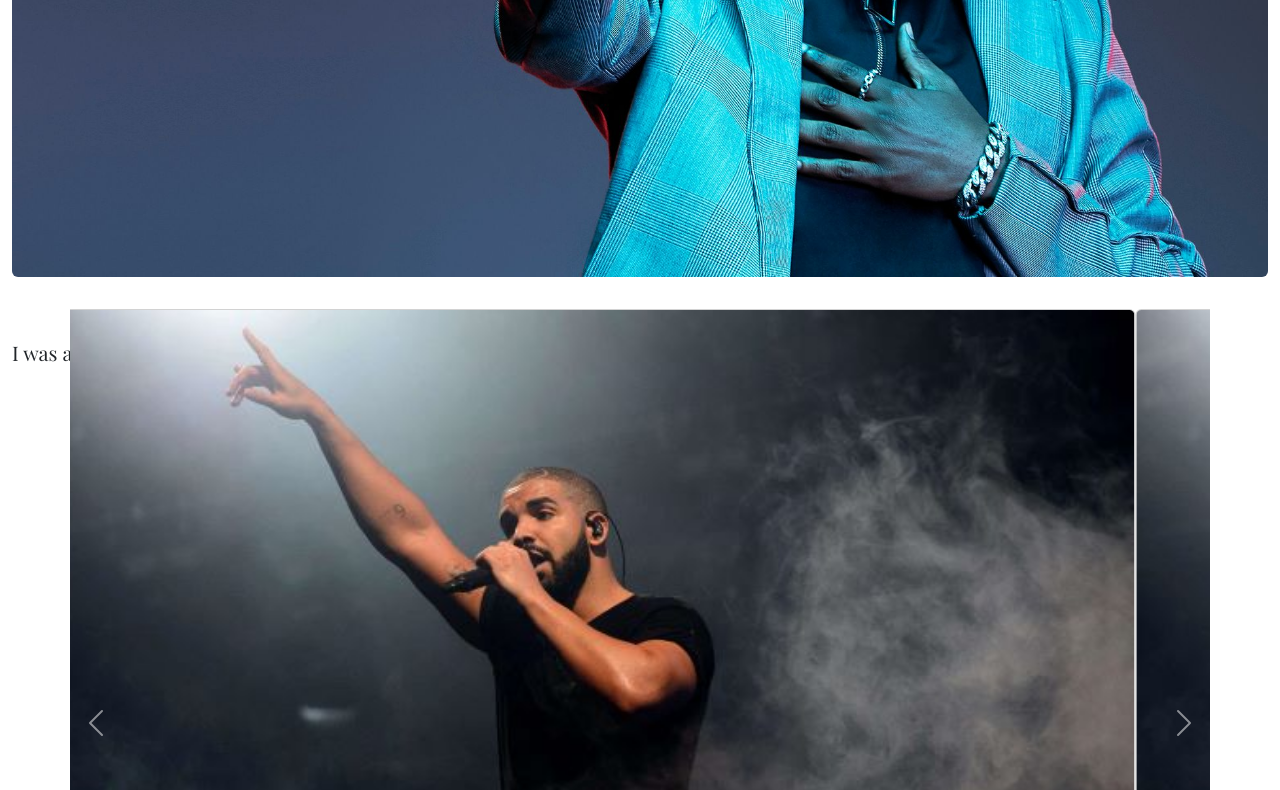
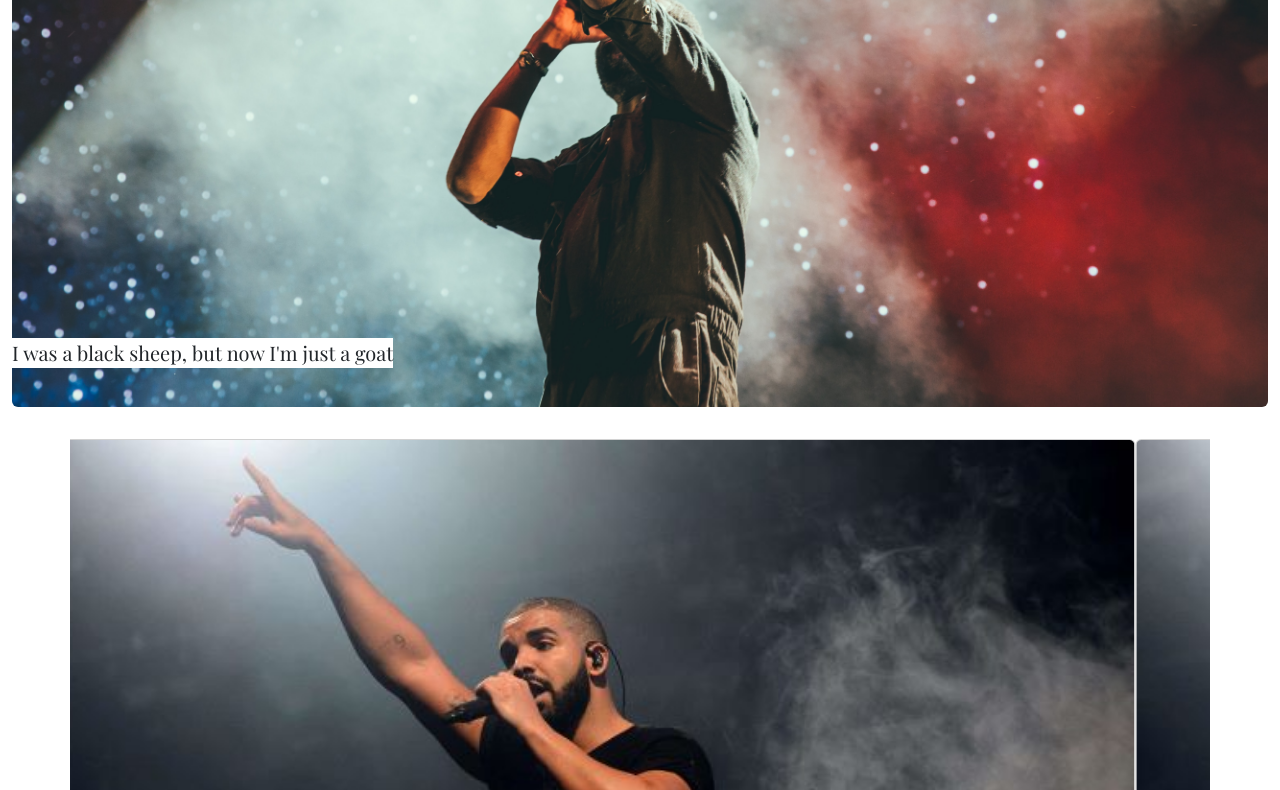
Before and after one commit to N00212272/Ca-frameworks-kacper, a website: page index.html in a window 1280 px wide. Shown: the part 462-1252 px from the top of the page. Drawn offline with nearby package versions, Linux system fonts and the light colour scheme; a web font is replaced by a local one.

Commit message:
image change

```diff
--- a/index.html
+++ b/index.html
@@ -64,7 +64,7 @@
 	<!-- FLuid image to open the page of a popular act -->
 		<div class="positon-relavant container-fluid ">
 			<a href="/viewConent.html">
-				<img src="images/wp11480713-kendrick-lamar-desktop-wallpapers.jpg" class="postition-relative img-fluid rounded mt-4 " alt="" /></a>
+				<img src="images/austin-neill-hgO1wFPXl3I-unsplash.jpg" class="postition-relative img-fluid rounded mt-4 " alt="" /></a>
 				<div class="">
 			<div class="position-absolute d-none d-md-block bottom-50  ">
 		<h1 class=" text-center bg-contrast text-light text-capitalize fw-bold">kendrick lamar</h1>
```
